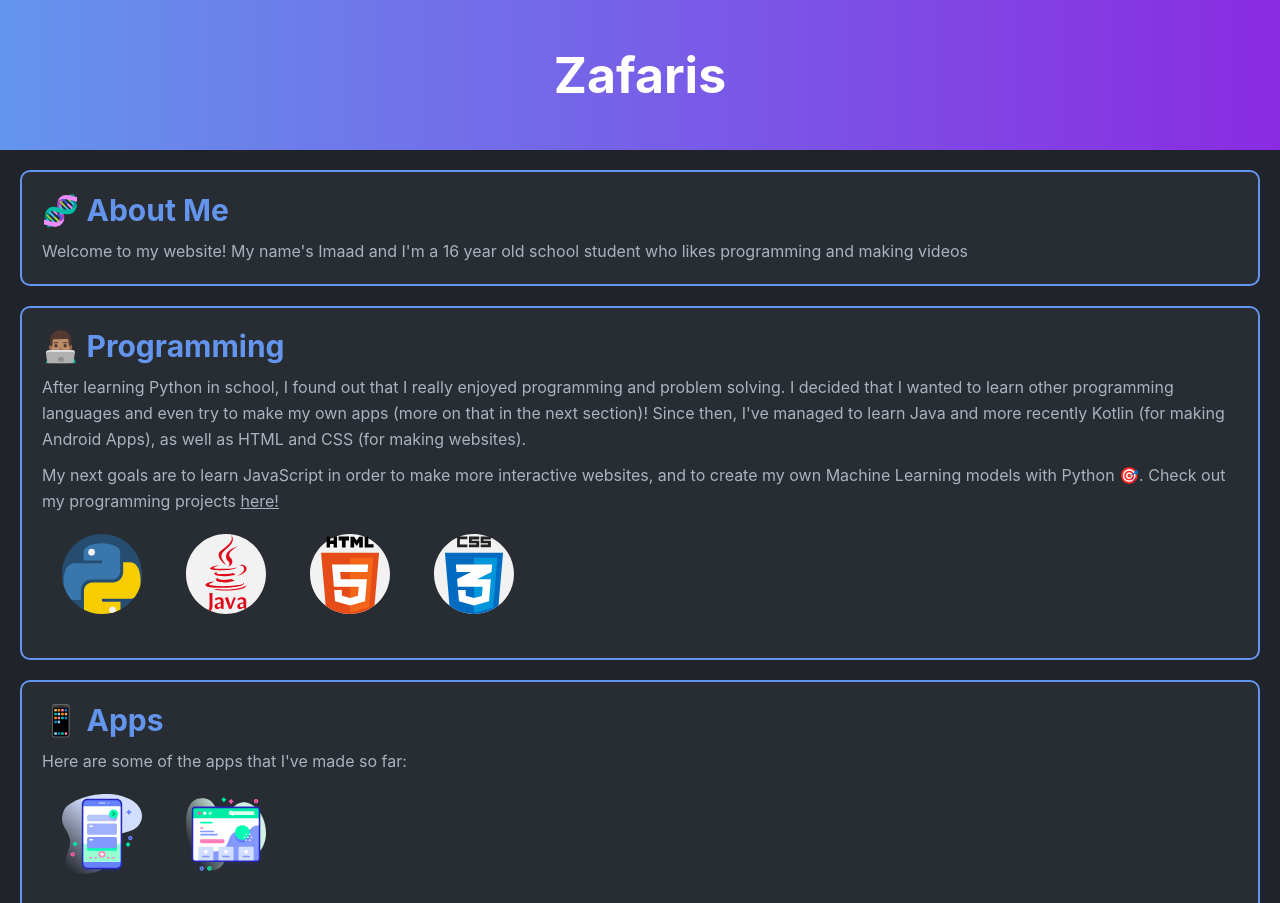
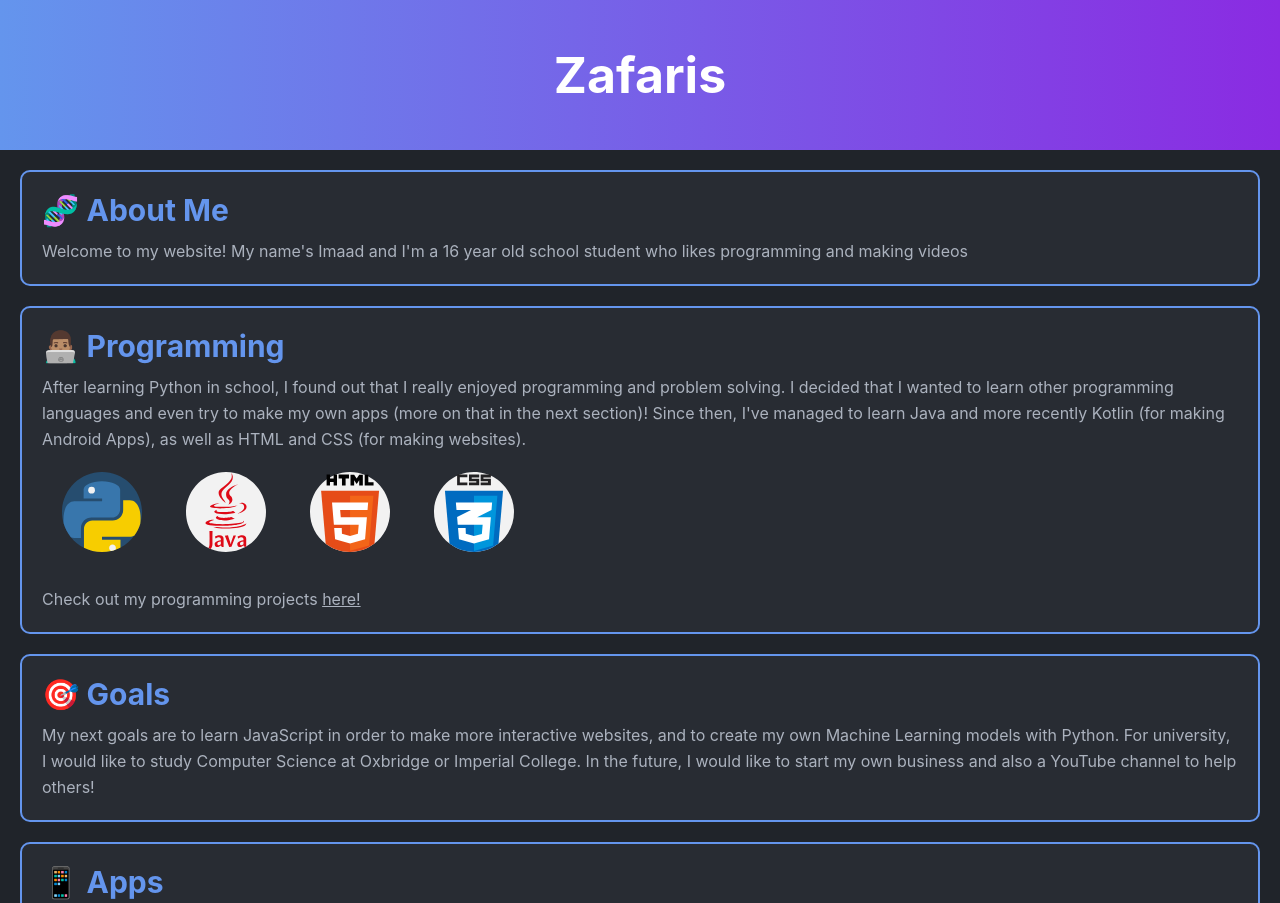
Before and after one commit to imaadzaffar/portfolio-zafaris, a plain HTML site: page index.html in a window 1280 px wide. Shown: the top 903 px of the page. Drawn offline with Linux system fonts and the light colour scheme.

Commit message:
Added "Goals" section

```diff
--- a/index.html
+++ b/index.html
@@ -28,13 +28,18 @@
       <section class="programming">
         <h2>👨🏽‍💻 Programming</h2>
         <p>After learning Python in school, I found out that I really enjoyed programming and problem solving. I decided that I wanted to learn other programming languages and even try to make my own apps (more on that in the next section)! Since then, I've managed to learn Java and more recently Kotlin (for making Android Apps), as well as HTML and CSS (for making websites).</p>
-        <p>My next goals are to learn JavaScript in order to make more interactive websites, and to create my own Machine Learning models with Python 🎯. Check out my programming projects <a href="https://github.com/zafaris" target="_blank">here!</a></p>
         <div class="icons">
           <img src="images/icon_python.svg">
           <img src="images/icon_java.svg">
           <img src="images/icon_html.svg">
           <img src="images/icon_css.svg">
         </div>
+        <p>Check out my programming projects <a href="https://github.com/zafaris" target="_blank">here!</a></p>
+      </section>
+
+      <section class="goals">
+        <h2>🎯 Goals</h2>
+        <p>My next goals are to learn JavaScript in order to make more interactive websites, and to create my own Machine Learning models with Python. For university, I would like to study Computer Science at Oxbridge or Imperial College. In the future, I would like to start my own business and also a YouTube channel to help others!</p>
       </section>
 
       <!-- Apps -->
```
